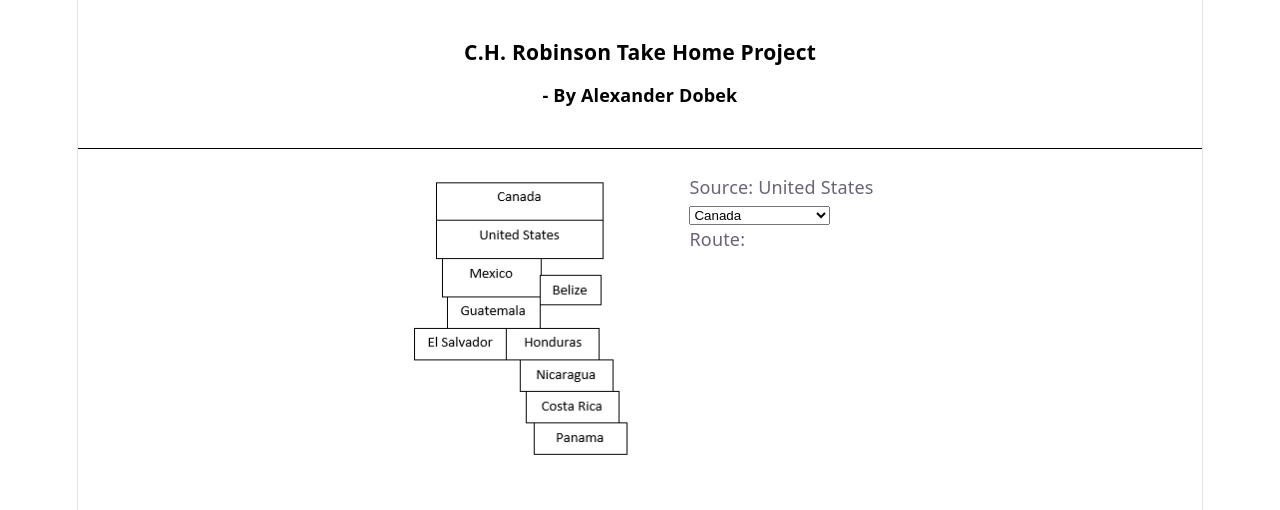
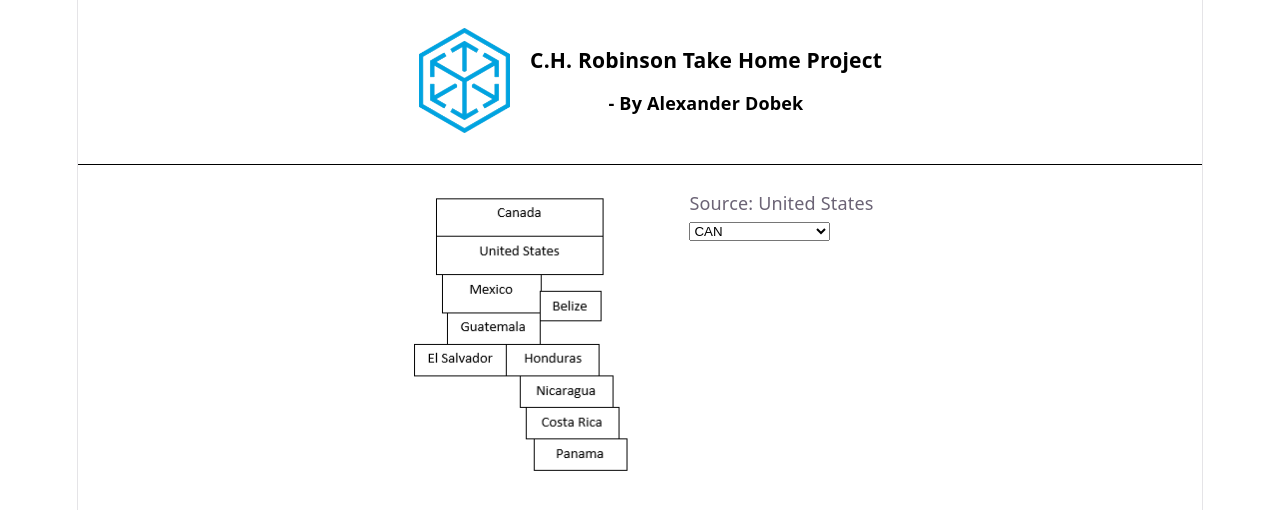
Before and after one commit to Alexander-D-28/C.H.-Robinson-take-home-project, a React (Vite) app in the folder Routes/: page / in a window 1280 px wide. Shown: the top 510 px of the page. Built offline with nearby package versions, Linux system fonts and the light colour scheme.

Commit message:
Display Changes to follow format and read-me instruction updates

```diff
--- a/Routes/src/Components/Page/page.css
+++ b/Routes/src/Components/Page/page.css
@@ -2,6 +2,9 @@
     color: black;
     line-height: 1;
     margin-top: 20px;
+    display: flex;
+    align-items: center;
+    justify-content: center;
 }
 hr {
     border: 0;
@@ -18,3 +21,6 @@
     margin-top: 5px;
     text-align: left;
 }
+.countries {
+    margin-top: -15px;
+}
--- a/Routes/src/Components/Page/page.jsx
+++ b/Routes/src/Components/Page/page.jsx
@@ -1,15 +1,26 @@
 import {useState} from "react"
 import './page.css'
-import countries from './images/countries.png'
+
 import {routeFinder} from '../routeFinder/routeFinder'
 
+import countries from './images/countries.png'
+import CHRobinson from './images/C.H. Robinson.png'
+
 function HomePage() {
+
     const[route, setRoute] = useState([]);
+    const[destination, setDestination] = useState("")
+
     return (
         <>
             <header className="header">
-                <h3>C.H. Robinson Take Home Project</h3>
-                <h4>- By Alexander Dobek</h4>
+                <a href="https://www.chrobinson.com/en-us/" target="_blank" rel="noopener noreferrer">
+                    <img src={CHRobinson} alt="C.H. Robinson Logo" />
+                </a>
+                <div>
+                    <h3>C.H. Robinson Take Home Project</h3>
+                    <h4>- By Alexander Dobek</h4>
+                </div>
             </header>
             <hr />
             <main>
@@ -21,20 +32,30 @@
                             onChange={(event) => {
                                 const selectedDestination = event.target.value
                                 setRoute(routeFinder(selectedDestination))
+                                setDestination(event.target.value)
                             }}
                         >
                             <option value="" disabled>Select a Destination</option>
-                            <option value="Canada">Canada</option>
-                            <option value="Mexico">Mexico</option>
-                            <option value="Belize">Belize</option>
-                            <option value="Guatemala">Guatemala</option>
-                            <option value="El Salvador">El Salvador</option>
-                            <option value="Honduras">Honduras</option>
-                            <option value="Nicaragua">Nicaragua</option>
-                            <option value="Costa Rica">Costa Rica</option>
-                            <option value="Panama">Panama</option>
+                            <option value="CAN">CAN</option>
+                            <option value="MEX">MEX</option>
+                            <option value="BLZ">BLZ</option>
+                            <option value="GTM">GTM</option>
+                            <option value="SLV">SLV</option>
+                            <option value="HND">HND</option>
+                            <option value="NIC">NIC</option>
+                            <option value="CRI">CRI</option>
+                            <option value="PAN">PAN</option>
                         </select>
-                        <p>Route: {route.join(' -> ')}</p>
+                        {destination && (
+                            <h4>Path from USA to: {destination}</h4>
+                        )}
+                        <div className="countries">
+                            {route.map((country, index) => (
+                                <p key={country}>
+                                    {index+1}. {country}
+                                </p>
+                            ))}
+                        </div>
                     </div>
                 </div>
             </main>
--- a/Routes/src/Components/routeFinder/routeFinder.jsx
+++ b/Routes/src/Components/routeFinder/routeFinder.jsx
@@ -1,21 +1,21 @@
 //Graph consisting of countries as vertices and borders as edges
 const graph = {
-    "United States": ["Canada", "Mexico"],
-    "Canada": ["United States"],
-    "Mexico": ["United States", "Belize", "Guatemala"],
-    "Belize": ["Mexico", "Guatemala"],
-    "Guatemala": ["Mexico", "Belize", "El Salvador", "Honduras"],
-    "El Salvador": ["Guatemala", "Honduras"],
-    "Honduras": ["Guatemala", "El Salvador", "Nicaragua"],
-    "Nicaragua": ["Honduras", "Costa Rica"],
-    "Costa Rica": ["Nicaragua", "Panama"],
-    "Panama": ["Costa Rica"]
+    USA: ["CAN", "MEX"],
+    CAN: ["USA"],
+    MEX: ["USA", "BLZ", "GTM"],
+    BLZ: ["MEX", "GTM"],
+    GTM: ["MEX", "BLZ", "SLV", "HND"],
+    SLV: ["GTM", "HND"],
+    HND: ["GTM", "SLV", "NIC"],
+    NIC: ["HND", "CRI"],
+    CRI: ["NIC", "PAN"],
+    PAN: ["CRI"]
 }
 
 //Uses Breadth First Search to search through our graph to find shortest path (O(Vertices + Edges))
 export function routeFinder(destination) {
-    const queue = [["United States"]];
-    const visited = new Set(["United States"]);
+    const queue = [["USA"]];
+    const visited = new Set(["USA"]);
 
     while(queue.length > 0) {
         //dequeue element
```
Also changed, not shown: Routes/src/Components/Page/images/C.H. Robinson.png (added), 1 other file (tests, documents, lock files or other folders).
